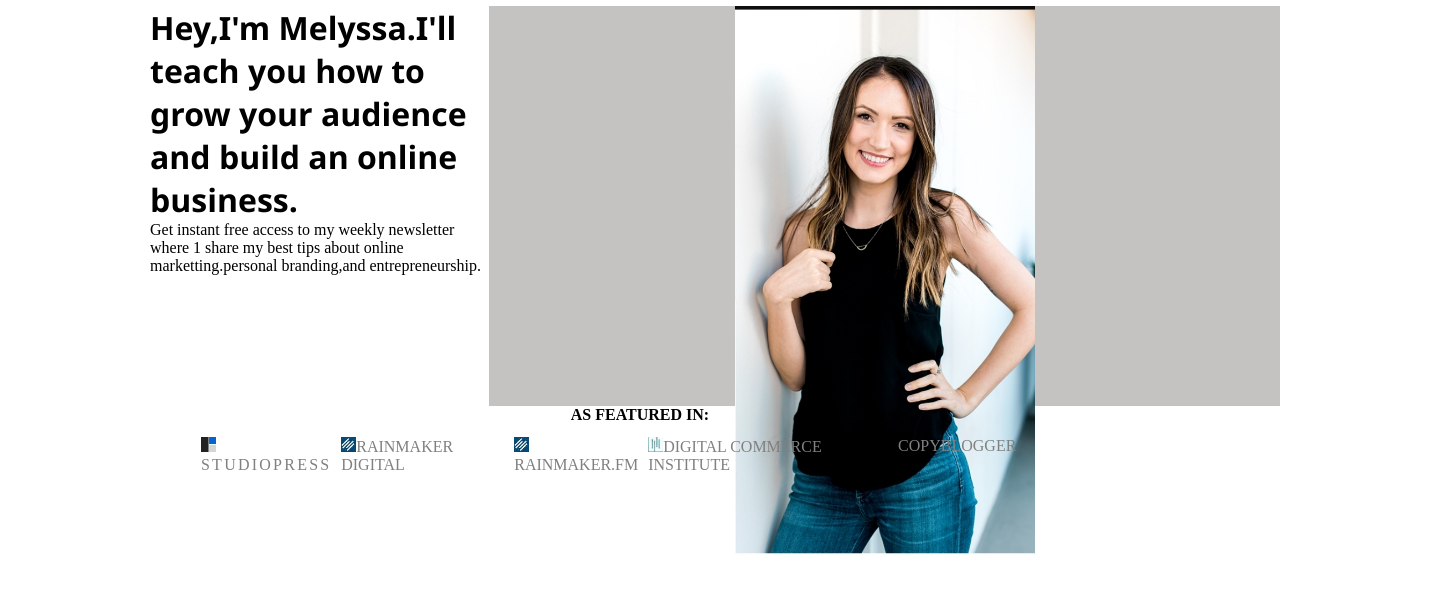
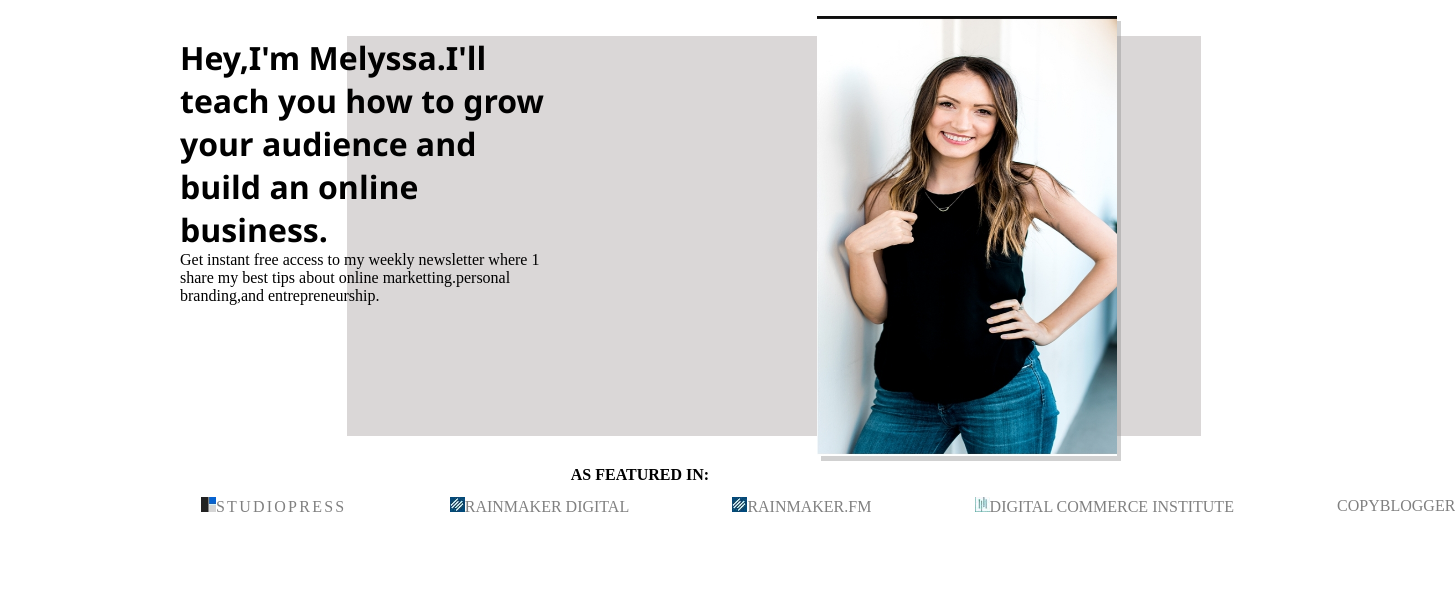
Before and after one commit to Ezhilraja007/TASK-1, a plain HTML site: page index.html in a window 1280 px wide. Shown: the part 87-680 px from the top of the page, 1455 px wide, since content can reach past the window. Drawn offline with Linux system fonts and the light colour scheme.

Commit message:
Update i.css

```diff
--- a/i.css
+++ b/i.css
@@ -72,6 +72,7 @@ a{
 }
 .nav1 ul{
     display:flex;
+    width: 100%;
     list-style-type: none;
     justify-content: space-between;
     margin-right: 20%;
@@ -86,25 +87,37 @@ a{
 }
 .ri{
    padding-left:150px;
+   position: absolute;
+   text-align: start;
+
    width:30%;
+   z-index: 10;
 }
+
 #ra{
   font-size: 2em;
   font-family:'Segoe UI', Tahoma, Geneva, Verdana, sans-serif
 }
 .second{
 
-    background-color:rgb(197, 194, 194);
+    background-color:rgba(212, 209, 209, 0.856);
     height:400px;
     width:70%;
-    display:flex
+    display:flex;
+    margin-left:26%;
+    margin-right: 30px;
+
 
 
 }
 #ezhil{
-    Display:flex
+    Display:flex;
+    margin: 30px;
 }
 .second img{
-     margin:auto;
-     /* margin-left:50%; */
+    margin-top: -20px;
+    height:440px;
+    width: 300px;
+  box-shadow: 4px 5px #88888863;
+     margin-left:55%;
 }
```
